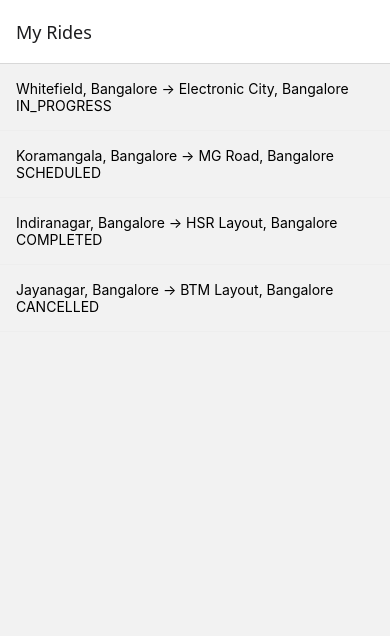
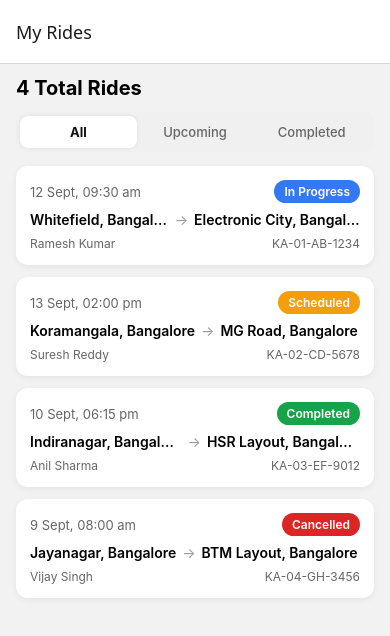
Before and after one commit to Sagar-6203620715/RideTracker, a React Native app: screen /MyRides in a window 390 px wide. Shown: the top 636 px of the page. Built offline with nearby package versions, Linux system fonts and the light colour scheme.

Commit message:
add filter tabs with derived, memoized ride filtering

```diff
--- /dev/null
+++ b/src/components/FilterTabs.tsx
@@ -0,0 +1,58 @@
+// src/components/FilterTabs.tsx
+import { View, Text, Pressable, StyleSheet } from 'react-native';
+
+export type FilterOption = 'All' | 'Upcoming' | 'Completed';
+
+interface FilterTabsProps {
+  selected: FilterOption;
+  onSelect: (option: FilterOption) => void;
+}
+
+const OPTIONS: FilterOption[] = ['All', 'Upcoming', 'Completed'];
+
+export default function FilterTabs({ selected, onSelect }: FilterTabsProps) {
+  return (
+    <View style={styles.container}>
+      {OPTIONS.map((option) => {
+        const isActive = option === selected;
+        return (
+          <Pressable
+            key={option}
+            onPress={() => onSelect(option)}
+            style={[styles.tab, isActive && styles.tabActive]}
+          >
+            <Text style={[styles.tabText, isActive && styles.tabTextActive]}>
+              {option}
+            </Text>
+          </Pressable>
+        );
+      })}
+    </View>
+  );
+}
+
+const styles = StyleSheet.create({
+  container: {
+    flexDirection: 'row',
+    backgroundColor: '#f0f0f0',
+    borderRadius: 10,
+    padding: 4,
+    marginHorizontal: 16,
+    marginTop: 12,
+  },
+  tab: {
+    flex: 1,
+    paddingVertical: 8,
+    borderRadius: 8,
+    alignItems: 'center',
+  },
+  tabActive: {
+    backgroundColor: 'white',
+    shadowColor: '#000',
+    shadowOpacity: 0.08,
+    shadowRadius: 4,
+    elevation: 1,
+  },
+  tabText: { fontSize: 13, color: '#666', fontWeight: '500' },
+  tabTextActive: { color: '#111', fontWeight: '700' },
+});
--- /dev/null
+++ b/src/components/RideCard.tsx
@@ -0,0 +1,81 @@
+// src/components/RideCard.tsx
+import { View, Text, Pressable, StyleSheet } from 'react-native';
+import { Ride } from '../types/ride';
+import StatusBadge from './StatusBadge';
+
+interface RideCardProps {
+  ride: Ride;
+  onPress: () => void;
+}
+
+function formatScheduledTime(isoString: string): string {
+  const date = new Date(isoString);
+  return date.toLocaleString('en-IN', {
+    day: 'numeric',
+    month: 'short',
+    hour: '2-digit',
+    minute: '2-digit',
+  });
+}
+
+export default function RideCard({ ride, onPress }: RideCardProps) {
+  return (
+    <Pressable
+      onPress={onPress}
+      style={({ pressed }) => [styles.card, pressed && styles.cardPressed]}
+    >
+      <View style={styles.topRow}>
+        <Text style={styles.time}>{formatScheduledTime(ride.scheduledTime)}</Text>
+        <StatusBadge status={ride.status} />
+      </View>
+
+      <View style={styles.routeRow}>
+        <Text style={styles.location} numberOfLines={1}>{ride.pickup}</Text>
+        <Text style={styles.arrow}>→</Text>
+        <Text style={styles.location} numberOfLines={1}>{ride.drop}</Text>
+      </View>
+
+      <View style={styles.driverRow}>
+        <Text style={styles.driverText}>{ride.driver.name}</Text>
+        <Text style={styles.driverText}>{ride.driver.vehicleNumber}</Text>
+      </View>
+    </Pressable>
+  );
+}
+
+const styles = StyleSheet.create({
+  card: {
+    backgroundColor: 'white',
+    borderRadius: 12,
+    padding: 14,
+    marginHorizontal: 16,
+    marginVertical: 6,
+    shadowColor: '#000',
+    shadowOpacity: 0.06,
+    shadowRadius: 6,
+    shadowOffset: { width: 0, height: 2 },
+    elevation: 2, // Android shadow equivalent
+  },
+  cardPressed: {
+    opacity: 0.85,
+  },
+  topRow: {
+    flexDirection: 'row',
+    justifyContent: 'space-between',
+    alignItems: 'center',
+    marginBottom: 8,
+  },
+  time: { fontSize: 13, color: '#666' },
+  routeRow: {
+    flexDirection: 'row',
+    alignItems: 'center',
+    marginBottom: 8,
+  },
+  location: { fontSize: 14, fontWeight: '600', flexShrink: 1 },
+  arrow: { marginHorizontal: 6, color: '#999' },
+  driverRow: {
+    flexDirection: 'row',
+    justifyContent: 'space-between',
+  },
+  driverText: { fontSize: 12, color: '#666' },
+});
--- /dev/null
+++ b/src/components/StatusBadge.tsx
@@ -0,0 +1,45 @@
+// src/components/StatusBadge.tsx
+import { View, Text, StyleSheet } from 'react-native';
+import { RideStatus } from '../types/ride';
+
+interface StatusBadgeProps {
+  status: RideStatus;
+}
+
+// A lookup object mapping each status to its display color.
+// Keeping this OUTSIDE the component means it's created once, not on every render.
+const STATUS_COLORS: Record<RideStatus, string> = {
+  SCHEDULED: '#f59e0b',    // amber
+  IN_PROGRESS: '#3478f6',  // blue
+  COMPLETED: '#16a34a',    // green
+  CANCELLED: '#dc2626',    // red
+};
+
+const STATUS_LABELS: Record<RideStatus, string> = {
+  SCHEDULED: 'Scheduled',
+  IN_PROGRESS: 'In Progress',
+  COMPLETED: 'Completed',
+  CANCELLED: 'Cancelled',
+};
+
+export default function StatusBadge({ status }: StatusBadgeProps) {
+  return (
+    <View style={[styles.badge, { backgroundColor: STATUS_COLORS[status] }]}>
+      <Text style={styles.text}>{STATUS_LABELS[status]}</Text>
+    </View>
+  );
+}
+
+const styles = StyleSheet.create({
+  badge: {
+    paddingHorizontal: 10,
+    paddingVertical: 4,
+    borderRadius: 12,
+    alignSelf: 'flex-start', // shrinks badge to fit text, doesn't stretch full width
+  },
+  text: {
+    color: 'white',
+    fontSize: 12,
+    fontWeight: '600',
+  },
+});
--- a/src/screens/MyRidesScreen.tsx
+++ b/src/screens/MyRidesScreen.tsx
@@ -1,18 +1,20 @@
 // src/screens/MyRidesScreen.tsx
-import { useEffect, useState } from 'react';
+import { useEffect, useMemo, useState } from 'react';
 import { View, Text, FlatList, ActivityIndicator, Pressable, StyleSheet } from 'react-native';
 import { Ride } from '../types/ride';
 import { fetchRides } from '../services/rideService';
+import RideCard from '../components/RideCard';
+import FilterTabs, { FilterOption } from '../components/FilterTabs';
 
 export default function MyRidesScreen() {
   const [rides, setRides] = useState<Ride[]>([]);
   const [loading, setLoading] = useState(true);
   const [error, setError] = useState<string | null>(null);
+  const [filter, setFilter] = useState<FilterOption>('All');
 
   const loadRides = () => {
     setLoading(true);
     setError(null);
-
     fetchRides()
       .then((data) => setRides(data))
       .catch((err) => setError(err.message))
@@ -21,9 +23,18 @@ export default function MyRidesScreen() {
 
   useEffect(() => {
     loadRides();
-  }, []); // empty array = run once, when the screen first mounts
+  }, []);
 
-  // --- Loading state ---
+  // Derived data — recomputed only when `rides` or `filter` actually change.
+  const filteredRides = useMemo(() => {
+    if (filter === 'All') return rides;
+    if (filter === 'Upcoming') {
+      return rides.filter((r) => r.status === 'SCHEDULED' || r.status === 'IN_PROGRESS');
+    }
+    // filter === 'Completed' — note: intentionally excludes CANCELLED
+    return rides.filter((r) => r.status === 'COMPLETED');
+  }, [rides, filter]);
+
   if (loading) {
     return (
       <View style={styles.center}>
@@ -33,7 +44,6 @@ export default function MyRidesScreen() {
     );
   }
 
-  // --- Error state ---
   if (error) {
     return (
       <View style={styles.center}>
@@ -45,18 +55,21 @@ export default function MyRidesScreen() {
     );
   }
 
-  // --- Success state ---
   return (
     <View style={{ flex: 1 }}>
+      <View style={styles.header}>
+        <Text style={styles.headerTitle}>{rides.length} Total Rides</Text>
+      </View>
+
+      <FilterTabs selected={filter} onSelect={setFilter} />
+
       <FlatList
-        data={rides}
+        data={filteredRides}
         keyExtractor={(item) => item.id}
         renderItem={({ item }) => (
-          <View style={styles.row}>
-            <Text>{item.pickup} → {item.drop}</Text>
-            <Text>{item.status}</Text>
-          </View>
+          <RideCard ride={item} onPress={() => console.log('Tapped', item.id)} />
         )}
+        contentContainerStyle={{ paddingVertical: 8 }}
       />
     </View>
   );
@@ -68,5 +81,6 @@ const styles = StyleSheet.create({
   errorText: { color: '#d32f2f', marginBottom: 12, textAlign: 'center' },
   retryButton: { backgroundColor: '#3478f6', paddingHorizontal: 20, paddingVertical: 10, borderRadius: 8 },
   retryText: { color: 'white', fontWeight: '600' },
-  row: { padding: 16, borderBottomWidth: 1, borderBottomColor: '#eee' },
+  header: { paddingHorizontal: 16, paddingTop: 12 },
+  headerTitle: { fontSize: 20, fontWeight: '700' },
 });
```
